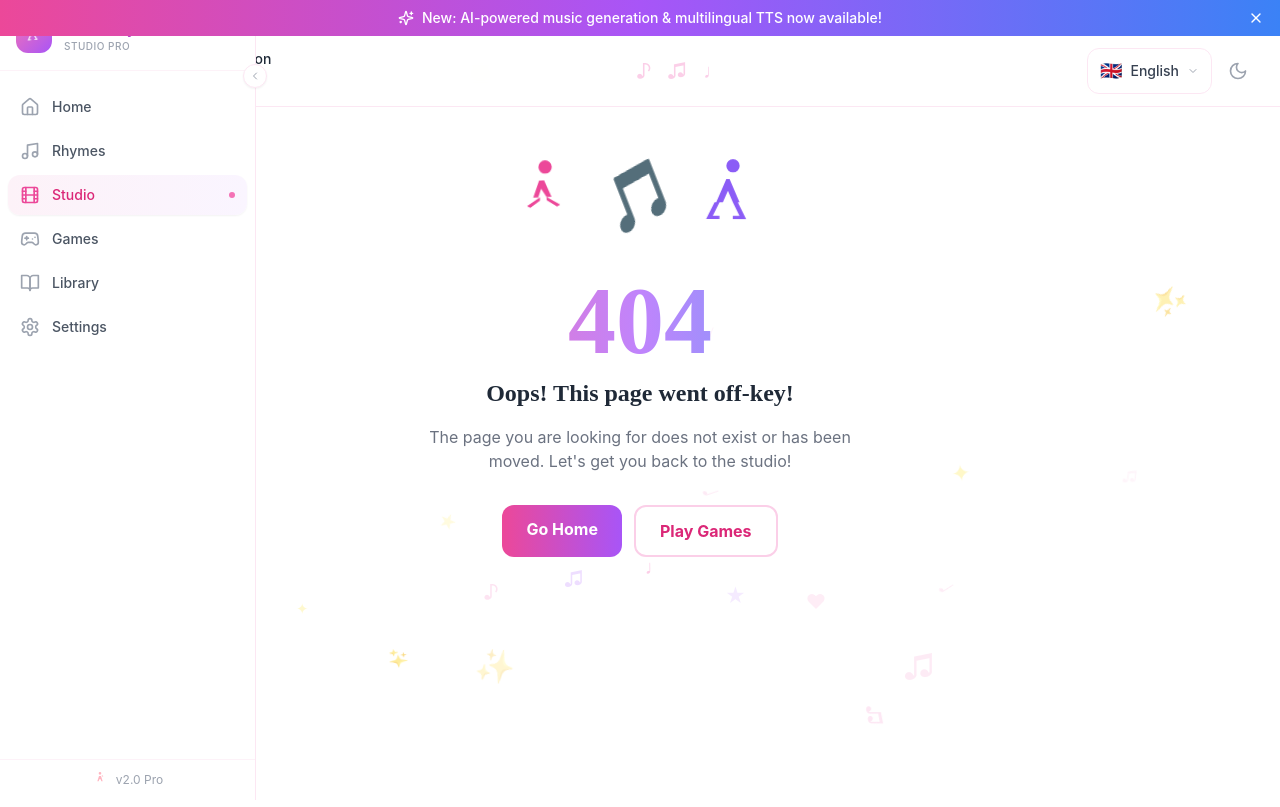
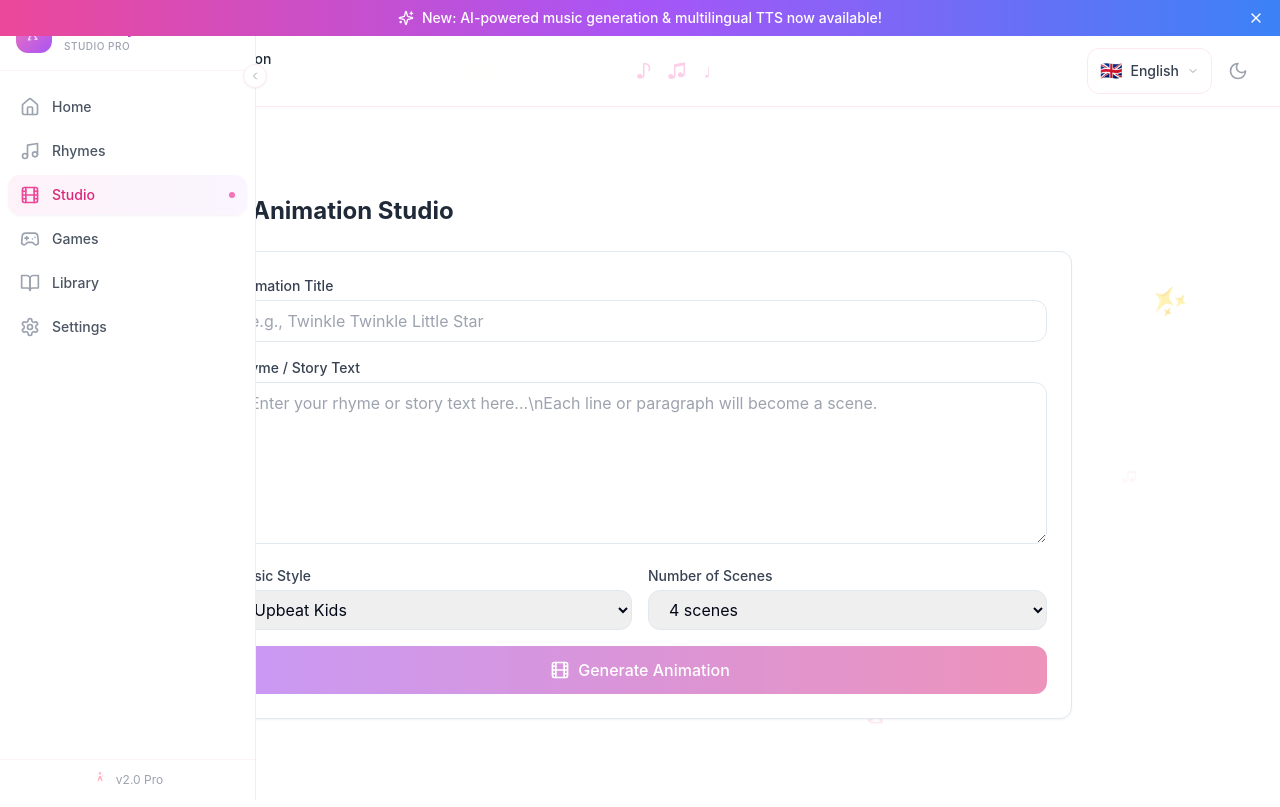
Before and after one commit to ganeshgowri-ASA/kids-rhymes-studio-pro, a Next.js app: page /studio/animation in a window 1280 px wide. Before the commit this address had no page. Built offline with nearby package versions, Linux system fonts and the light colour scheme.

Commit message:
feat(pages): add /studio/animation page route

```diff
--- /dev/null
+++ b/src/app/studio/animation/page.tsx
@@ -0,0 +1,9 @@
+import AnimationStudio from "@/components/studio/AnimationStudio";
+
+export default function AnimationPage() {
+  return (
+    <div className="container mx-auto px-4 py-8 max-w-4xl">
+      <AnimationStudio />
+    </div>
+  );
+}
```
